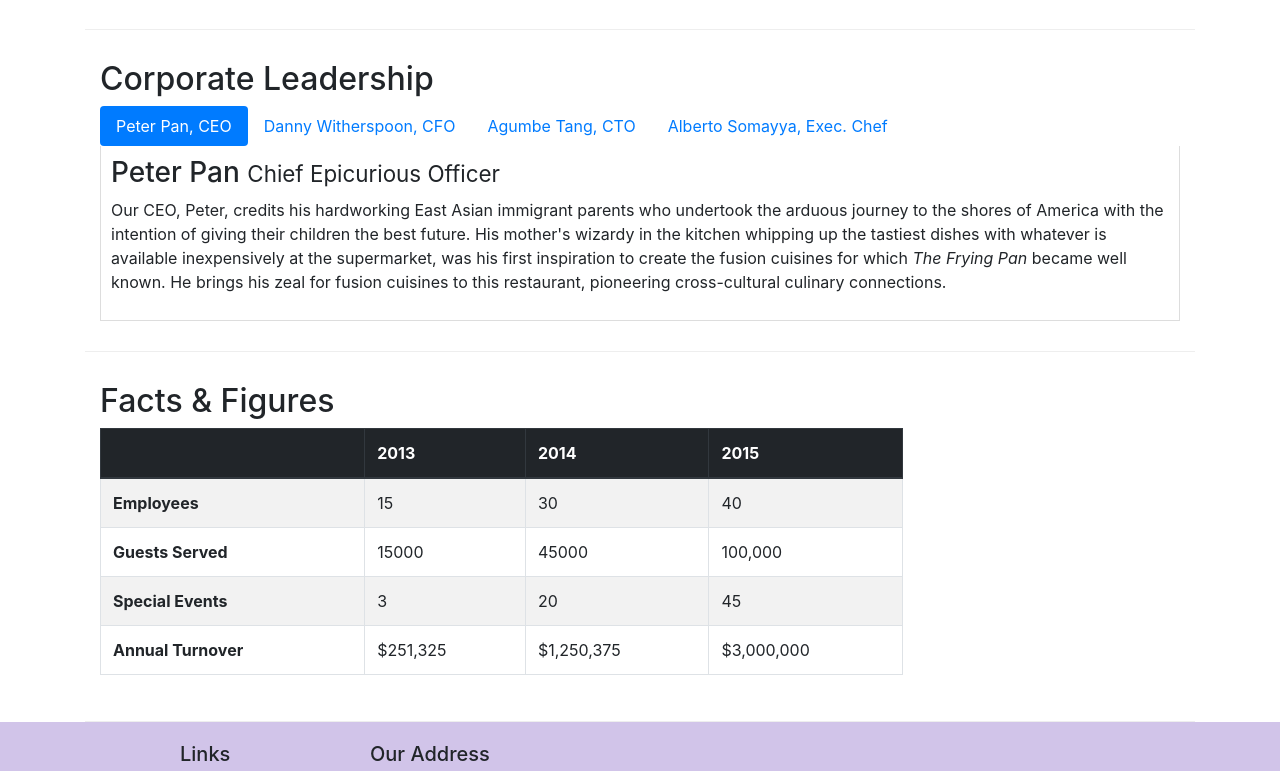
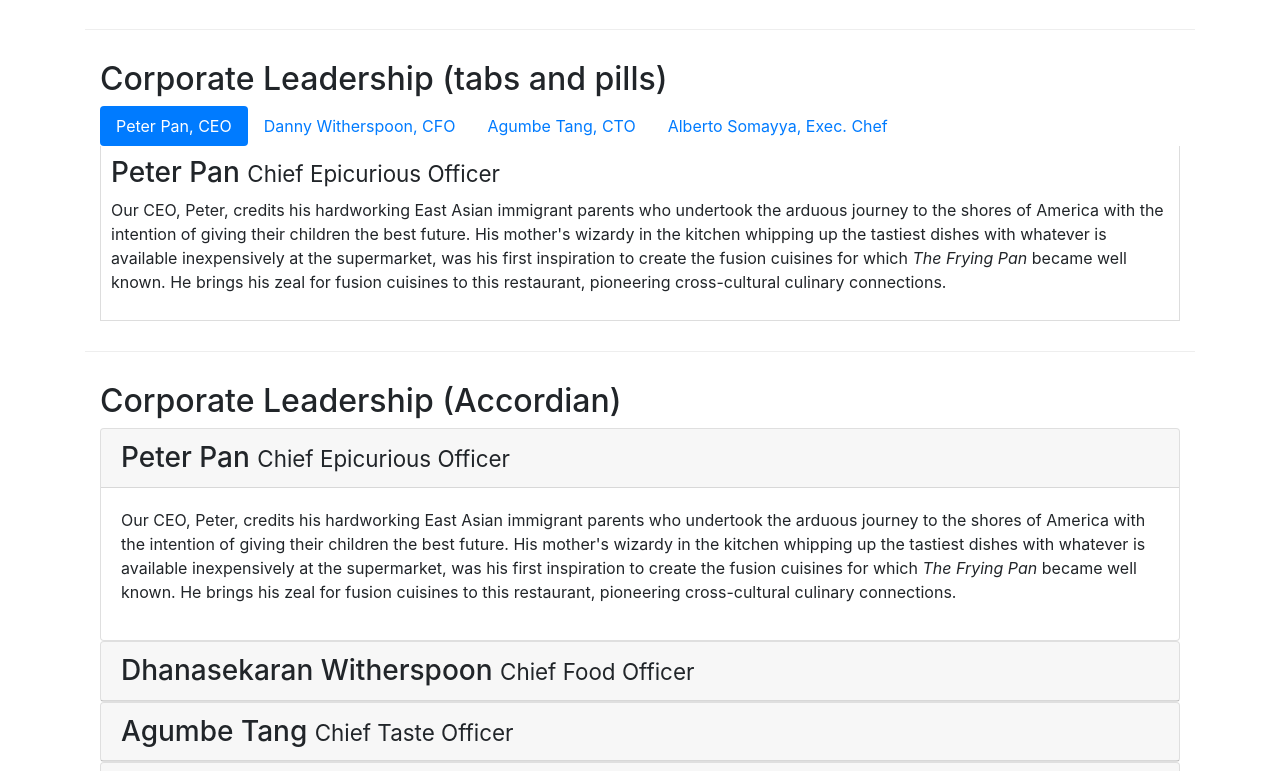
Before and after one commit to GunukulaNiharika/Bootstrap-Intro, a website: page aboutus.html in a window 1280 px wide. Shown: the part 902-1673 px from the top of the page. Drawn offline with nearby package versions, Linux system fonts and the light colour scheme.

Commit message:
Accordian

```diff
--- a/aboutus.html
+++ b/aboutus.html
@@ -98,7 +98,7 @@
 
        <div class="row row-content align-items-center">
             <div class="col">
-                <h2>Corporate Leadership</h2>
+                <h2>Corporate Leadership (tabs and pills)</h2>
                 <ul class="nav nav-pills">
                     <li class="nav-item">
                         <a class="nav-link active" href="#peter"
@@ -137,6 +137,71 @@
                 </div>
             </div>
        </div>
+       <div class="row row-content align-items-center">
+        <div class="col">
+            <h2>Corporate Leadership (Accordian)</h2>
+
+            <div id="accordion">
+                <div class="card">
+                    <div class="card-header" role="tab" id="peterhead1">
+                    <h3 class="mb-0">
+                        <a data-toggle="collapse" data-target="#peter1">
+                        Peter Pan <small>Chief Epicurious Officer</small>
+                        </a>
+                    </h3>
+                    </div>
+                    <div class="collapse show" id="peter1" data-parent="#accordion">
+                        <div class="card-body">
+                            <p class="d-none d-sm-block">Our CEO, Peter, credits his hardworking East Asian immigrant parents who undertook the arduous journey to the shores of America with the intention of giving their children the best future. His mother's wizardy in the kitchen whipping up the tastiest dishes with whatever is available inexpensively at the supermarket, was his first inspiration to create the fusion cuisines for which <em>The Frying Pan</em> became well known. He brings his zeal for fusion cuisines to this restaurant, pioneering cross-cultural culinary connections.</p>
+                        </div>
+                    </div>
+                </div>
+
+                <div class="card">
+                    <div class="card-header" role="tab" id="dannyhead1">
+                    <h3 class="mb-0">
+                        <a class="collapsed" data-toggle="collapse" data-target="#danny1">
+                        Dhanasekaran Witherspoon <small>Chief Food Officer</small>
+                        </a>
+                    </h3>
+                    </div>
+                    <div class="collapse" id="danny1" data-parent="#accordion">
+                        <div class="card-body">
+                            <p class="d-none d-sm-block">Our CFO, Danny, as he is affectionately referred to by his colleagues, comes from a long established family tradition in farming and produce. His experiences growing up on a farm in the Australian outback gave him great appreciation for varieties of food sources. As he puts it in his own words, <em>Everything that runs, wins, and everything that stays, pays!</em></p>
+                        </div>
+                    </div>
+                </div>
+                <div class="card">
+                    <div class="card-header" role="tab" id="agumbehead1">
+                        <h3 class="mb-0">
+                            <a class="collapsed" data-toggle="collapse" data-target="#agumbe1">
+                            Agumbe Tang <small>Chief Taste Officer</small>
+                            </a>
+                        </h3>
+                    </div>
+                    <div class="collapse" id="agumbe1" data-parent="#accordion">
+                        <div class="card-body">
+                            <p class="d-none d-sm-block">Blessed with the most discerning gustatory sense, Agumbe, our CTO, personally ensures that every dish that we serve meets his exacting tastes. Our chefs dread the tongue lashing that ensues if their dish does not meet his exacting standards. He lives by his motto, <em>You click only if you survive my lick.</em></p>
+                        </div>
+                    </div>
+                </div>
+                <div class="card">
+                    <div class="card-header" role="tab" id="albertohead1">
+                        <h3 class="mb-0">
+                            <a class="collapsed" data-toggle="collapse" data-target="#alberto1">
+                            Alberto Somayya <small>Executive Chef</small>
+                            </a>
+                        </h3>
+                    </div>
+                    <div class="collapse" id="alberto1" data-parent="#accordion">
+                        <div class="card-body">
+                            <p class="d-none d-sm-block">Award winning three-star Michelin chef with wide International experience having worked closely with whos-who in the culinary world, he specializes in creating mouthwatering Indo-Italian fusion experiences. He says, <em>Put together the cuisines from the two craziest cultures, and you get a winning hit! Amma Mia!</em></p>
+                        </div>
+                    </div>
+                </div>
+            </div>
+        </div>
+   </div>
        <div class="row row-content">
             <div class="col-12 col-sm-9">
                 <h2>Facts &amp; Figures</h2>
```
